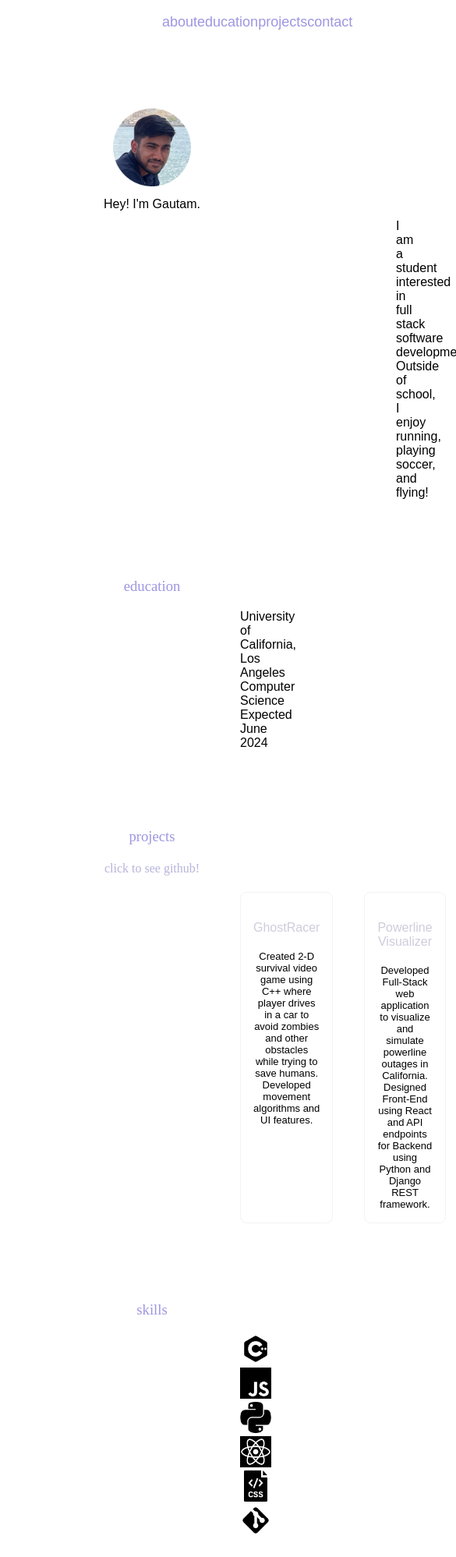
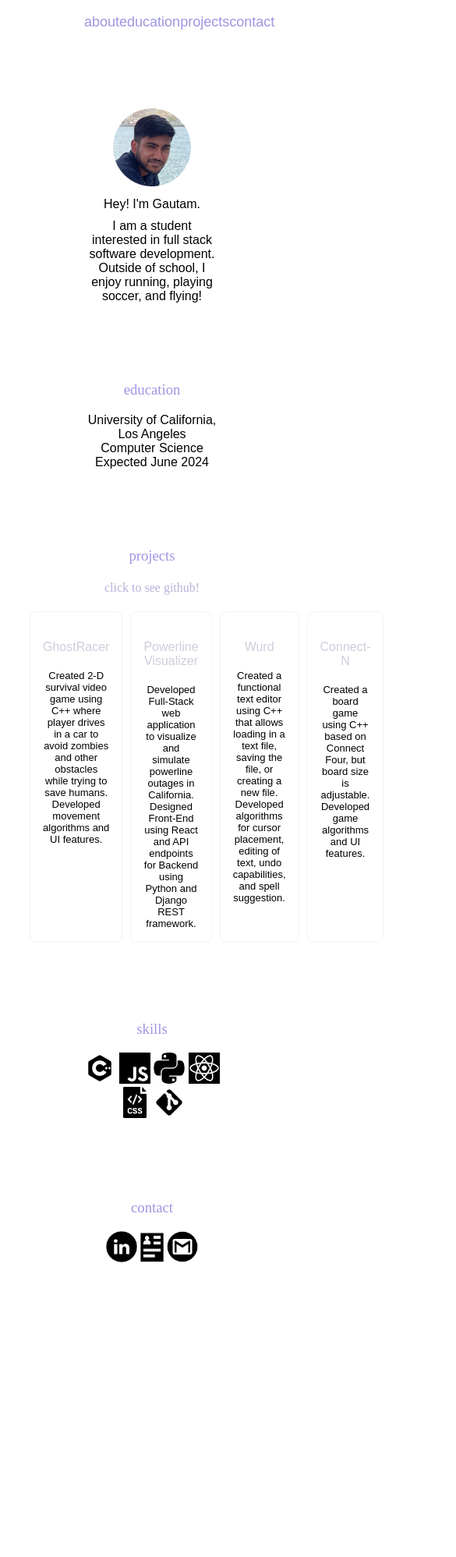
Before and after one commit to g-mahes/g-mahes.github.io, a plain HTML site: page index.html in a window 390 px wide. Shown: the top 1997 px of the page at 78% size, 585 px wide, since content can reach past the window. After the commit the page ends 1631 px from the top, so only its background shows below. Drawn offline with Linux system fonts and the light colour scheme.

Commit message:
mobile compatible

```diff
--- a/index.html
+++ b/index.html
@@ -4,6 +4,7 @@
     <meta name="viewport" content="width=device-width, initial-scale=1" />
 </head>
 <header class="flex-container">
+
     <link rel="stylesheet" href="styles.css">
     <div class="flex-child green"><a href="#about"  style="text-decoration:none; color:rgb(157, 150, 226);">
         about
@@ -32,8 +33,8 @@
         Hey! I'm Gautam.
     </div>
     <div style="
-    margin-left: 500px;
-    margin-right: 500px;">
+    margin-left: 100px;
+    margin-right: 100px;">
         I am a student interested in full stack software development. Outside of school, I enjoy running, playing soccer, and flying!
     </div>
 </div>
@@ -43,8 +44,8 @@
             text-align: center;
             font-weight: normal;" id="education" >education</h3>
 <div style="
-margin-left: 300px;
-    margin-right: 300px;"  >
+margin-left: 100px;
+    margin-right: 100px;"  >
 
     <div >
         University of California, Los Angeles
@@ -64,11 +65,11 @@ margin-left: 300px;
     text-align: center; font-weight: normal;" id="projects">projects</h3>
     <h4 style="color: rgb(183, 179, 218);
     text-align: center; font-weight: normal;">click to see github!</h4>
-<div style="margin-left: 300px; margin-right: 300px;display:flex" >
+<div style="margin-left: 30px; margin-right: 35px;display:flex" >
 
     <div style="border: 1px solid;
     border-color: rgb(243, 243, 243);
-    border-radius: 8px; flex: 1; margin-right: 40px; margin-top:0px;"><a href="https://github.com/gautam-m1/GhostRacer" target="_blank" style="text-decoration:none">
+    border-radius: 8px; flex: 1;  margin-right: 10px;   margin-top:0px;"><a href="https://github.com/gautam-m1/GhostRacer" target="_blank" style="text-decoration:none">
         <div style="padding: 1rem;"><div style="color:rgb(206, 205, 220)">GhostRacer</div>
         <div style="font-size: small; color:rgb(0, 0, 0); margin-top: 20px;">Created 2-D survival video game using C++ where player drives in a car to avoid zombies and other obstacles
             while trying to save humans.
@@ -77,7 +78,7 @@ margin-left: 300px;
     </div>
 
     <div style="border: 1px solid;
-    border-radius: 8px; flex: 1; margin-right: 40px; margin-top:0px; border-color: rgb(243, 243, 243); "><a href="https://github.com/gautam-m1/Power-line" target="_blank" style="text-decoration:none">
+    border-radius: 8px; flex: 1; margin-right: 10px;  margin-top:0px; border-color: rgb(243, 243, 243); "><a href="https://github.com/gautam-m1/Power-line" target="_blank" style="text-decoration:none">
         <div style="padding: 1rem;"><div style="color:rgb(206, 205, 220)">Powerline Visualizer</div>
         <div style="font-size: small; color:rgb(0, 0, 0); margin-top: 20px;">Developed Full-Stack web application to visualize and simulate powerline outages in California.
         Designed Front-End using React and API endpoints for Backend using Python and Django REST framework.
@@ -85,14 +86,14 @@ margin-left: 300px;
     </div>
 
     <div style="border: 1px solid;
-    border-radius: 8px; flex: 1; margin-right: 40px; margin-top:0px; border-color: rgb(243, 243, 243);"><a href="https://github.com/gautam-m1/Wurd" target="_blank" style="text-decoration:none">
+    border-radius: 8px; flex: 1; margin-right: 10px; margin-top:0px; border-color: rgb(243, 243, 243);"><a href="https://github.com/gautam-m1/Wurd" target="_blank" style="text-decoration:none">
         <div style="padding: 1rem;"><div style="color:rgb(206, 205, 220)">Wurd</div>
         <div style="font-size: small; color:rgb(0, 0, 0); margin-top: 20px;">Created a functional text editor using C++ that allows loading in a text file, saving the file, or creating a new file.
         Developed algorithms for cursor placement, editing of text, undo capabilities, and spell suggestion.
     </div></div></a></div>
 
     <div style="border: 1px solid;
-    border-radius: 8px; flex: 1; margin-top:0px; border-color: rgb(243, 243, 243);"><a href="https://github.com/gautam-m1/Connect" target="_blank" style="text-decoration:none">
+    border-radius: 8px; flex: 1; margin-top:0px;  border-color: rgb(243, 243, 243);"><a href="https://github.com/gautam-m1/Connect" target="_blank" style="text-decoration:none">
         <div style="padding: 1rem;"><div style="color:rgb(206, 205, 220)">Connect-N</div>
         <div style="font-size: small; color:rgb(0, 0, 0); margin-top: 20px;">Created a board game using C++ based on Connect Four, but board size is adjustable.
         Developed game algorithms and UI features.
@@ -103,8 +104,8 @@ margin-left: 300px;
 <h3 style="margin-top: 100px;
             color: rgb(157, 150, 226);
             text-align: center; font-weight: normal;" id="skills" >skills</h3>
-    <div style="margin-left: 300px;
-    margin-right: 300px;">
+    <div style="margin-left: 100px;
+    margin-right: 100px;">
 
         <img src="c++.png" width="40" length="40">
         <img src="js.png" width="40" length="40">
@@ -119,8 +120,8 @@ margin-left: 300px;
     color: rgb(157, 150, 226);
     text-align: center; font-weight: normal;" id="contact" >contact</h3>
 <div style="
-    margin-left: 300px;
-    margin-right: 300px;">
+    margin-left: 100px;
+    margin-right: 100px;">
     <a href="https://linkedin.com/in/gmahes" target="_blank" style="text-decoration:none">
         <img src="linkedin.png" width="40" length="40">
     </a>
--- a/styles.css
+++ b/styles.css
@@ -1,8 +1,8 @@
 .flex-container{
     display: flex;
     text-align: center;
-    margin-right:200px;
-    margin-left:200px;
+    margin-right:100px;
+    margin-left:100px;
 
 }
 
```
